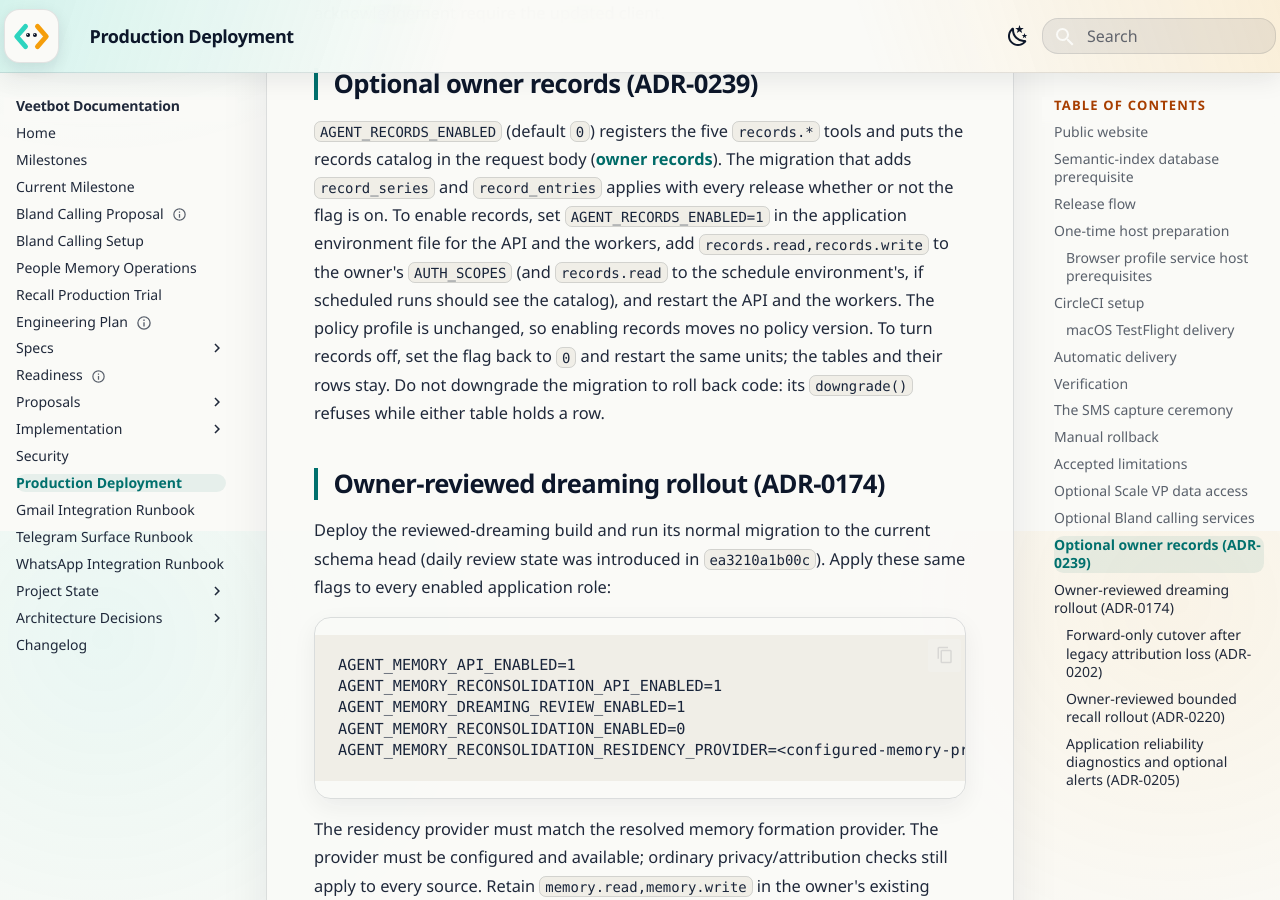
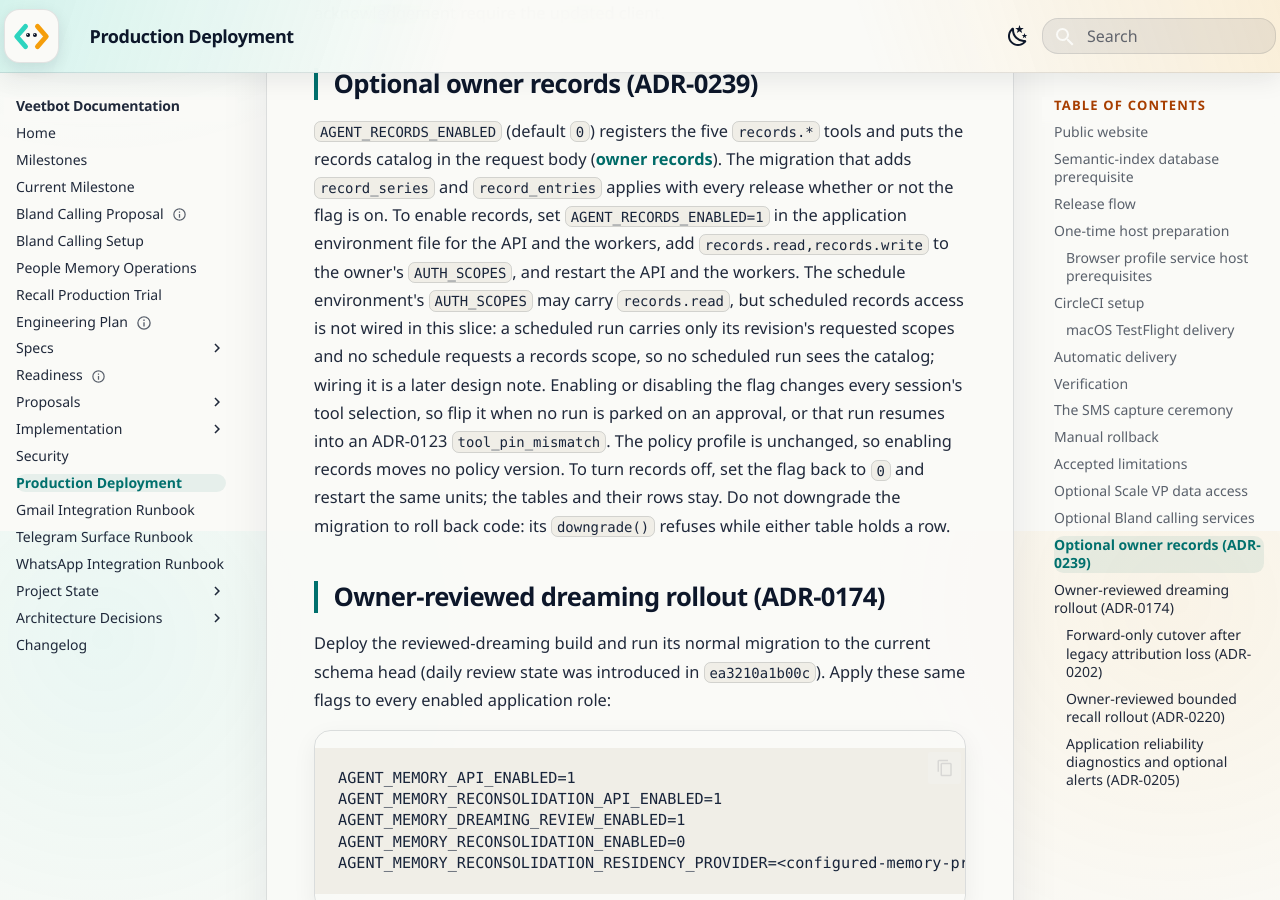
Before and after one commit to avitus/veetbot, an MkDocs documentation site: the page built from docs/deployment.md, in a window 1280 px wide and 900 px high, scrolled down 38169 px. Built offline with MkDocs 1.6.1 and Material for MkDocs 9.7.7, drawn with Linux system fonts in a browser that asks for light colours.

Commit message:
docs(records): correct scheduled access, gate statements and stale labels
- Scheduled records access is not wired in this slice: a scheduled run
  carries only its revision's requested scopes and no schedule requests a
  records scope. owner-records.md, deployment.md, the schedule env example
  and an ADR-0239 amendment now say so and defer wiring to a later note.
- owner-records.md: day-precision noon is capped at the clock; query edges
  use parse_instant with no future bound; units are scanned; series_exists
  names a different declaration; the append description says the tool
  refuses; source_event_id is always null in this slice; the formation
  sentence is narrowed to the governed consolidation loop; gate 2 names
  its three sibling tests beside the registered check.
- gate.records.catalog restates gate 10 (components; drops whole and first
  under pressure or over its own cap). Statement only; no check line moved.
- deployment.md: flipping AGENT_RECORDS_ENABLED changes every session's
  tool selection, so flip it with no run parked on an approval.
- ADR index lists ADR-0239 as Accepted; its detailed design is checked in.
- The finished Milestone 34 build item leaves milestones.md and open_items.

Reading-Lane: A
Co-Authored-By: Claude Fable 5.1 <noreply@anthropic.com>
Glen-Conversation: fcaa6074-ca68-408f-99a0-e7f1789f2330

```diff
--- a/docs/deployment.md
+++ b/docs/deployment.md
@@ -1532,9 +1532,14 @@ puts the records catalog in the request body
 `record_series` and `record_entries` applies with every release whether or
 not the flag is on. To enable records, set `AGENT_RECORDS_ENABLED=1` in the
 application environment file for the API and the workers, add
-`records.read,records.write` to the owner's `AUTH_SCOPES` (and
-`records.read` to the schedule environment's, if scheduled runs should see
-the catalog), and restart the API and the workers. The policy profile is
+`records.read,records.write` to the owner's `AUTH_SCOPES`, and restart the
+API and the workers. The schedule environment's `AUTH_SCOPES` may carry
+`records.read`, but scheduled records access is not wired in this slice: a
+scheduled run carries only its revision's requested scopes and no schedule
+requests a records scope, so no scheduled run sees the catalog; wiring it is
+a later design note. Enabling or disabling the flag changes every session's
+tool selection, so flip it when no run is parked on an approval, or that run
+resumes into an ADR-0123 `tool_pin_mismatch`. The policy profile is
 unchanged, so enabling records moves no policy version. To turn records off,
 set the flag back to `0` and restart the same units; the tables and their
 rows stay. Do not downgrade the migration to roll back code: its
--- a/docs/status/project-state.yaml
+++ b/docs/status/project-state.yaml
@@ -2729,7 +2729,6 @@ milestones:
       - tests/gates/test_context_m7.py::test_prefix_stability
       - tests/unit/test_memory_formation.py::test_recorded_values_never_form_beliefs
     open_items:
-      - Implement the build sequence test-first and repoint each gate from the pending check to its test
       - Complete the authorized dev-to-main PR review, hosted CI and production delivery after plan completion
 
 # Open work that no active milestone owns: owner-only steps of non-milestone
```
Also changed, not shown: docs/adr/0239-owner-records-and-numeric-series.md (+7 -2 lines), docs/adr/index.md (+1 -1 lines), docs/plan/owner-records.md (+50 -26 lines), docs/status/milestones.md (+0 -1 lines), 2 other files.
